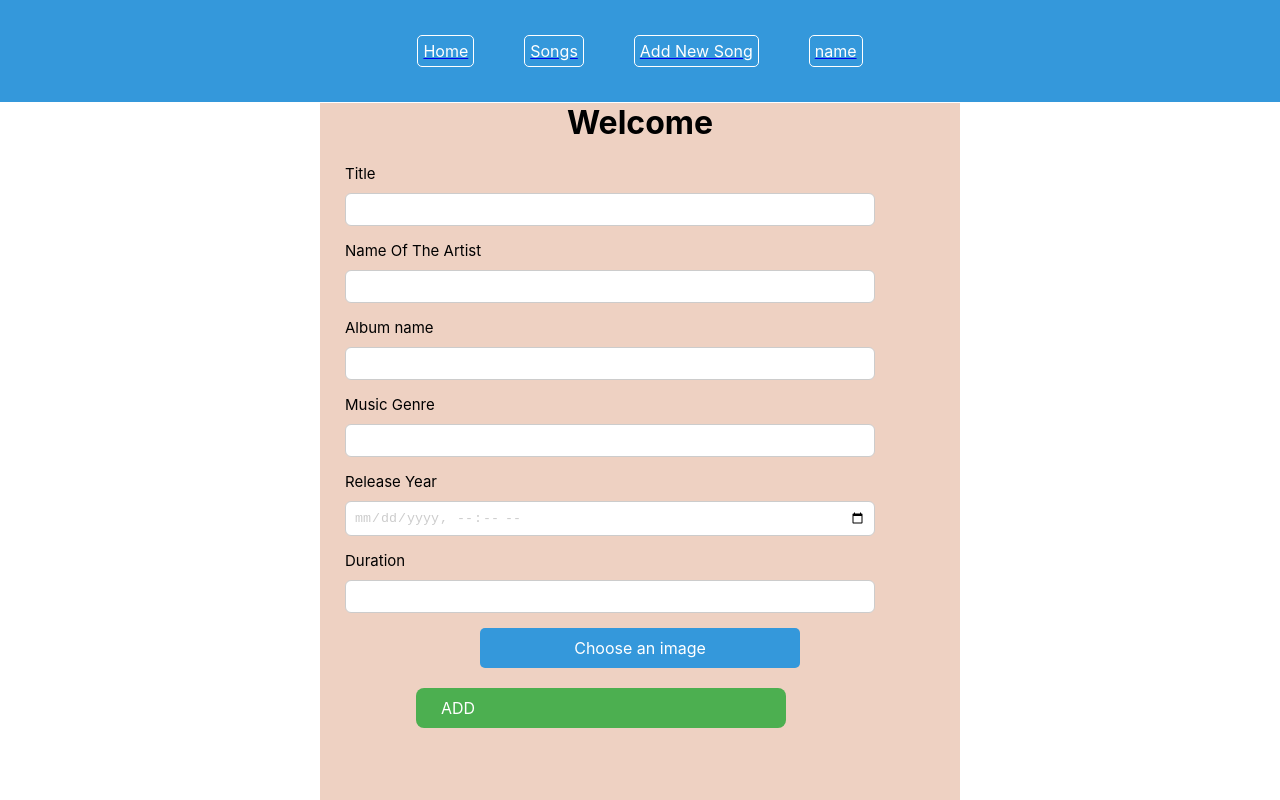
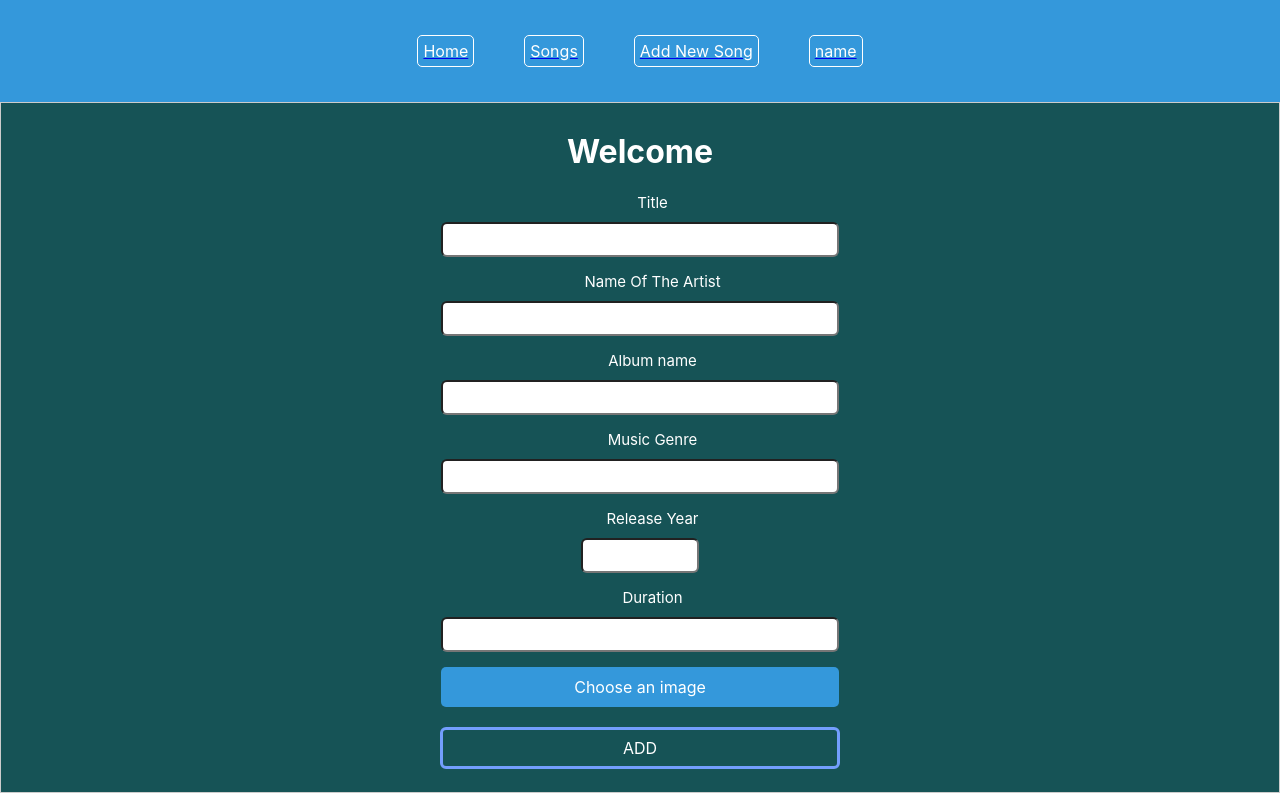
Before and after one commit to run1st/full-stack-project, a React (Create React App) app: page /add in a window 1280 px wide. Shown: the top 800 px of the page. Built offline with nearby package versions, Linux system fonts and the light colour scheme.

Commit message:
starting a dashboard page

```diff
--- a/package.json
+++ b/package.json
@@ -16,6 +16,7 @@
     "@types/react-redux": "^7.1.28",
     "@types/styled-components": "^5.1.29",
     "react": "^18.2.0",
+    "react-datepicker": "^4.21.0",
     "react-dom": "^18.2.0",
     "react-redux": "^8.1.3",
     "react-router-dom": "^6.17.0",
@@ -47,5 +48,8 @@
       "last 1 firefox version",
       "last 1 safari version"
     ]
+  },
+  "devDependencies": {
+    "@types/react-datepicker": "^4.19.3"
   }
 }
--- a/src/components/add_new_song.tsx
+++ b/src/components/add_new_song.tsx
@@ -1,73 +1,148 @@
 import styled from "@emotion/styled";
 import ImageUploader from "./upload_song_image";
+import { useState } from "react";
+import { useSelector } from "react-redux";
+import { RootState } from "./store";
+import { useDispatch } from "react-redux";
+import { SongsModel } from "./assets/songs";
+//import { useNavigate } from "react-router-dom";
+import { addSong, editSong } from "./musicSlice";
+import DatePicker from "react-datepicker";
+import "react-datepicker/dist/react-datepicker.css";
+const BackgroundDiv = styled.div`
+  background-color: #165356;
+  width: 100%;
+  height: 100%;
+`;
+const ContainerDiv = styled.div`
+  height: 100%;
+  max-width: 100%;
 
-const ContainerDiv = styled.div`
-  background-color: #eed1c2;
-  height: 1000px;
-  max-width: 100vp;
-  margin-top: -20px;
   justify-contents: center;
-  margin-left: 25%;
-  margin-right: 25%;
+  margin-top: auto;
+  margin-bottom: auto;
+  text-align: center;
+  border: 1px solid #ccc;
+  padding: 8px;
 `;
 const Title = styled.h1`
   font-waight: bold;
   text-align: center;
+  color: white;
 `;
-const SaveEdit = styled.div`
-  background-color: #4caf50;
-  padding: 10px 25px;
+const SaveAdd = styled.div`
+  width: 30%;
+  padding: 8px;
+  border-radius: 6px;
+  text-align: center;
+  border: 3px solid #739efd;
+  margin-right: auto;
+  margin-left: auto;
+  cursor: pointer;
   color: white;
-  cursor: pointer;
-  border-radius: 8px;
-  border: none;
+  &:hover {
+    background-color: gray;
+    border: 1px solid white;
+    padding: 10px;
+  }
+`;
 
-  position: relative;
-  margin-bottom: 20px;
-  max-width: 50%;
-  margin-left: 15%;
-  margin-right: 15%;
-  align-contents: center;
-`;
-const CancelEdit = styled.button`
-  background-color: #4caf50;
-  padding: 10px 25px;
-  color: white;
-  cursor: pointer;
-  border-radius: 8px;
-  border: none;
-  margin-left: 65px;
-`;
 const FormGroup = styled.div`
   margin-bottom: 15px;
+  width: 100%;
 `;
 const Label = styled.div`
   margin-left: 25px;
   font-size: 15px;
   margin-bottom: 10px;
   display: block;
+  color: white;
+  font-waight: bold;
 `;
+
 const Input = styled.input`
-  margin-left: 25px;
-  width: 80%;
+  width: 30%;
   padding: 8px;
   border-radius: 6px;
-  border: 1px solid #ccc;
+  color: black;
 
+  &:focus {
+    border: 3px solid blue;
+  }
+`;
+const StyledDatePicker = styled(DatePicker)`
+  width: 50%;
+  padding: 8px;
+  border-radius: 6px;
   color: #ccc;
   &:focus {
     border: 3px solid blue;
   }
 `;
 const AddNewSong: React.FC = () => {
+  const allSongList = useSelector((state: RootState) => state.music.allSongs);
+  const dispatch = useDispatch();
+  // const navigate = useNavigate();
+  const LastId = allSongList[allSongList.length - 1].id;
+  let newSong: SongsModel = {
+    id: LastId + 1,
+    title: "",
+    artist: "",
+    album: "",
+    genre: "",
+    releaseYear: new Date(),
+    duration: 0,
+    image: "",
+  };
+  const [newMusic, setNewMusic] = useState<SongsModel>(newSong);
+  const [selectedImage, setSelectedImage] = useState<File | null>(null);
+  const handleImageChange = (file: File | null) => {
+    setSelectedImage(file);
+
+    setSelectedImage((updatedImage) => {
+      console.log(updatedImage?.type);
+      console.log(updatedImage?.name);
+      console.log(updatedImage);
+      return updatedImage; // Return the updated state
+    });
+    if (file) {
+      // Set the image property in the newSong state
+      setNewMusic((prevSong) => ({
+        ...prevSong,
+        image: URL.createObjectURL(file),
+      }));
+    }
+  };
+  const handleDateChange = (date: Date | null) => {
+    setNewMusic((prevSong) => ({
+      ...prevSong,
+      releaseYear: date || new Date(), // Use the selected date or default to the current date
+    }));
+  };
+  const handleInputChange = (e: React.ChangeEvent<HTMLInputElement>) => {
+    const { name, value } = e.target;
+    setNewMusic((previous) => ({ ...previous, [name]: value }));
+  };
+  const handleFormSubmit = () => {
+    dispatch(addSong(newMusic));
+    console.log(newMusic.duration);
+    console.log(allSongList);
+    // Navigate back
+    // navigate(-1);
+  };
+
   return (
     <>
+      <BackgroundDiv>
+        {" "}
         <ContainerDiv>
           <Title>Welcome</Title>
 
           <FormGroup>
             <Label>Title</Label>
+
             <Input
+              onChange={handleInputChange}
               type="text"
               name="title"
 
@@ -79,8 +154,8 @@ const AddNewSong: React.FC = () => {
             <Label>Name Of The Artist</Label>
             <Input
               type="text"
-            name="title"
-
+              name="artist"
+              onChange={handleInputChange}
               // value={songToBeEdited?.title}
             ></Input>
           </FormGroup>
@@ -89,8 +164,8 @@ const AddNewSong: React.FC = () => {
             <Label>Album name</Label>
             <Input
               type="text"
-            name="title"
-
+              name="album"
+              onChange={handleInputChange}
               // value={songToBeEdited?.title}
             ></Input>
           </FormGroup>
@@ -99,38 +174,42 @@ const AddNewSong: React.FC = () => {
             <Label>Music Genre</Label>
             <Input
               type="text"
-            name="title"
-
+              name="genre"
+              onChange={handleInputChange}
               // value={songToBeEdited?.title}
             ></Input>
           </FormGroup>
 
           <FormGroup>
             <Label>Release Year</Label>
-          <Input
+            {/* <Input
               type="datetime-local"
-            name="title"
-
+              name="releaseYear"
+              onChange={handleInputChange}
               // value={songToBeEdited?.title}
-          ></Input>
+            ></Input> */}
+            <StyledDatePicker onChange={handleDateChange}></StyledDatePicker>
           </FormGroup>
 
           <FormGroup>
             <Label>Duration</Label>
             <Input
               type="text"
-            name="title"
-
+              name="duration"
+              onChange={handleInputChange}
               // value={songToBeEdited?.title}
             ></Input>
           </FormGroup>
           <FormGroup>
             {" "}
-          <ImageUploader />
+            <ImageUploader onImageChange={handleImageChange} />
           </FormGroup>
-
-        <SaveEdit>ADD</SaveEdit>
+          <FormGroup>
+            {" "}
+            <SaveAdd onClick={handleFormSubmit}>ADD</SaveAdd>
+          </FormGroup>
         </ContainerDiv>
+      </BackgroundDiv>
     </>
   );
 };
--- a/src/components/edit-song.tsx
+++ b/src/components/edit-song.tsx
@@ -136,7 +136,7 @@ const EditSong: React.FC = () => {
             placeholder=""
             type="text"
             name="releaseYear"
-            defaultValue={songToBeEdited?.releaseYear}
+            //  defaultValue={songToBeEdited?.releaseYear}
             onChange={handleInputChange}
           ></Input>{" "}
         </FormGroup>
--- a/src/components/home.tsx
+++ b/src/components/home.tsx
@@ -1,6 +1,121 @@
+import styled from "@emotion/styled";
+
+const GridWrapper = styled.div`
+  display: grid;
+  grid-template-columns: repeat(4, 200px);
+  grid-template-rows: repeat(1, 200px);
+
+  padding: 10px;
+  justify-content: center;
+  text-align: center;
+  grid-gap: 20px;
+  magin-bottom: 20px;
+`;
+const GridElement = styled.div`
+  background-color: #12e4ab;
+  border: 1px solid rgba(0, 0, 0, 0.8);
+  padding: 20px;
+  font-size: 30px;
+  text-align: center;
+  margin: 10px;
+  border-radius: 25px;
+  display: flex;
+  flex-direction: column;
+`;
+const NumberValue = styled.label`
+  font-size: 40px;
+  font-weight: bold;
+`;
+const TitleValue = styled.label`
+  font-size: 40px;
+`;
+const CircleGenreWrapper = styled.div`
+  display: grid;
+  grid-template-columns: 200px 200px 200px 200px;
+  grid-template-rows: 220px 220px 220px 220px;
+  justify-content: center;
+  grid-gap: 20px;
+`;
+const CircleContainer = styled.div`
+  background-color: #2fa1a3;
+  border-radius: 25%;
+
+  text-align: center;
+`;
+const GenerLabel = styled.label`
+  font-size: 40px;
+`;
+const Circle = styled.div`
+  position: relative;
+  top: 5px;
+  left: 5px;
+  text-align: center;
+  width: 100px;
+  height: 100px;
+  border-radius: 100%;
+  background-color: #ffffff;
+`;
+const CircleBorder = styled.div`
+  position: relative;
+  text-align: center;
+  width: 110px;
+  height: 110px;
+  margin-left: 30px;
+  margin-top: 30px;
+  border-radius: 100%;
+  background-color: #e53b3b;
+  background-image: linear-gradient(162deg, transparent 50%, #f0f0f0 50%),
+    linear-gradient(90deg, #f0f0f0 50%, transparent 50%);
+`;
 const Home: React.FC = () => (
   <div>
-    <h1>welcome to home</h1>
+    <GridWrapper>
+      <GridElement>
+        <NumberValue>10</NumberValue>
+        <TitleValue>fff</TitleValue>
+      </GridElement>
+      <GridElement>
+        <NumberValue>10</NumberValue>
+        <TitleValue></TitleValue>fff
+      </GridElement>
+      <GridElement>
+        <NumberValue>10</NumberValue>
+        <TitleValue></TitleValue>fff
+      </GridElement>
+      <GridElement>
+        <NumberValue>10</NumberValue>
+        <TitleValue></TitleValue>fff
+      </GridElement>
+    </GridWrapper>
+    <CircleGenreWrapper>
+      {" "}
+      <CircleContainer>
+        <CircleBorder>
+          <Circle></Circle>
+        </CircleBorder>
+        <GenerLabel>Label</GenerLabel>
+      </CircleContainer>
+      <CircleContainer>
+        {" "}
+        <CircleBorder>
+          <Circle></Circle>
+        </CircleBorder>
+        <GenerLabel>Label</GenerLabel>
+      </CircleContainer>
+      <CircleContainer>
+        {" "}
+        <CircleBorder>
+          <Circle></Circle>
+        </CircleBorder>
+        <GenerLabel>Label</GenerLabel>
+      </CircleContainer>
+      <CircleContainer>
+        <CircleBorder>
+          <Circle></Circle>
+        </CircleBorder>
+        <GenerLabel>Label</GenerLabel>
+      </CircleContainer>
+    </CircleGenreWrapper>
   </div>
 );
 export default Home;
--- a/src/components/upload_song_image.tsx
+++ b/src/components/upload_song_image.tsx
@@ -4,9 +4,9 @@ import styled from "@emotion/styled";
 const ImageUploaderContainer = styled.div`
   position: relative;
   margin-bottom: 20px;
-  max-width: 50%;
-  margin-left: 25%;
-  margin-right: 25%;
+  max-width: 31.5%;
+  margin-left: auto;
+  margin-right: auto;
 `;
 const CustomFileInputLabel = styled.label`
   display: block;
@@ -31,12 +31,16 @@ const PreviewImage = styled.img`
   margin-top: 10px;
   border-radius: 5px;
 `;
-const ImageUploader: React.FC = () => {
+interface ImageUploaderProps {
+  onImageChange: (file: File | null) => void;
+}
+const ImageUploader: React.FC<ImageUploaderProps> = ({ onImageChange }) => {
   const [selectedImage, setSelectedImage] = useState<File | null>(null);
 
   const handleImageChange = (event: ChangeEvent<HTMLInputElement>) => {
     const file = event.target.files?.[0] ?? null;
     setSelectedImage(file);
+    onImageChange(file);
   };
 
   return (
```
Also changed, not shown: src/components/assets/songs.ts (+23 -23 lines), 1 other file (tests, documents, lock files or other folders). Lines whose indentation alone changed are shown as unchanged.
